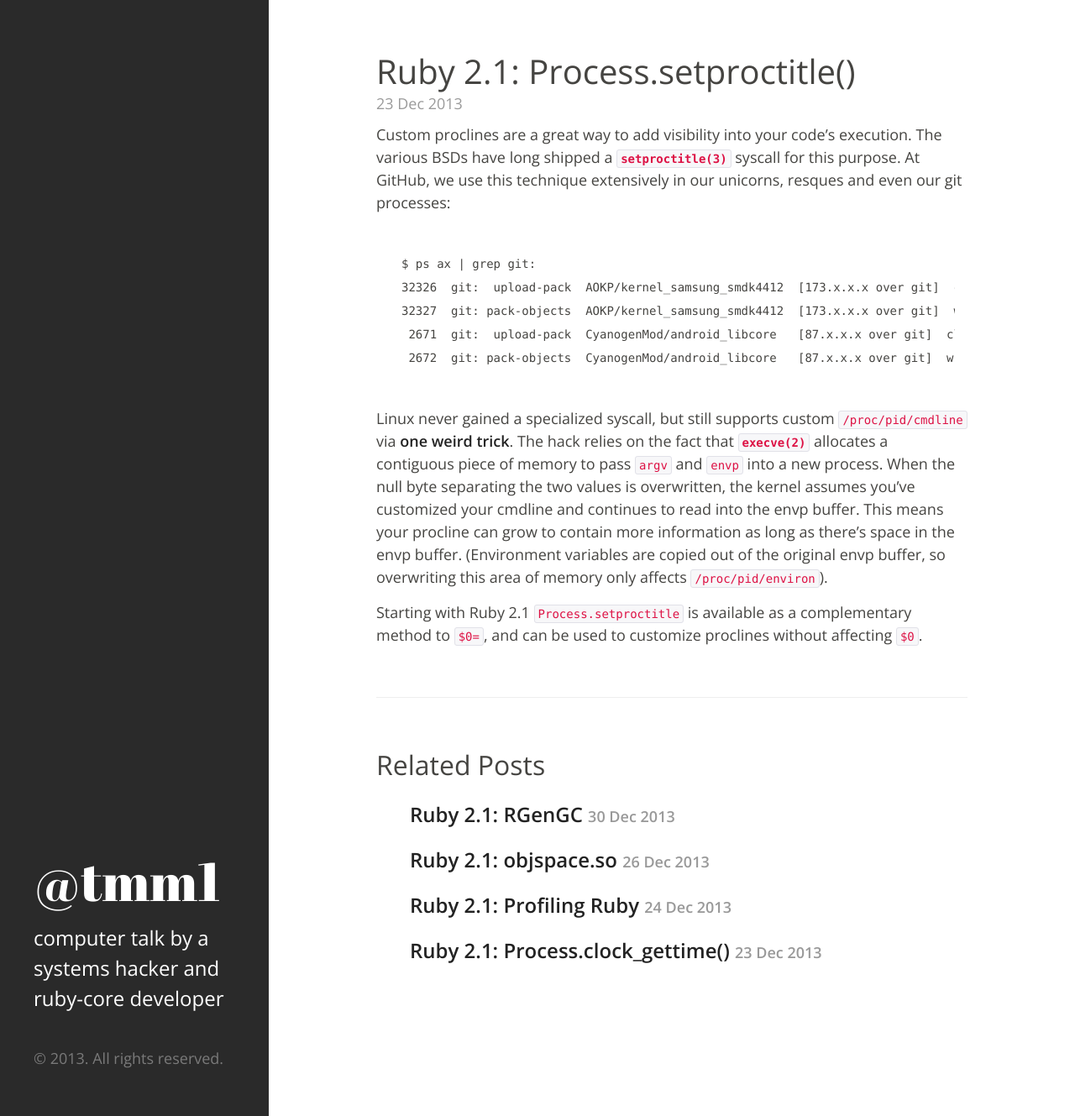
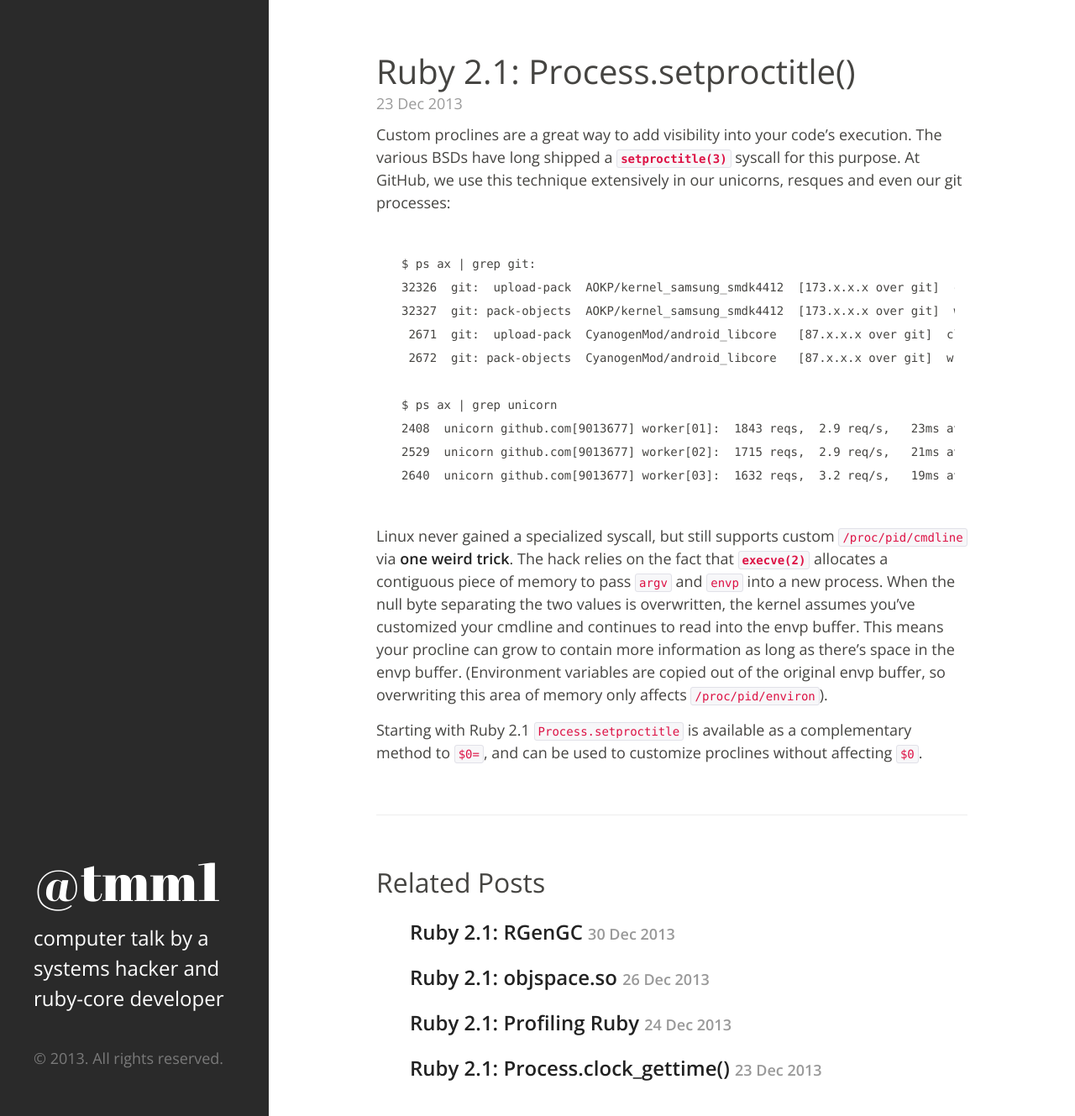
Before and after one commit to tmm1/tmm1.github.com, a Jekyll site: the page built from _posts/2013-12-23-ruby21-process-setproctitle.md, in a window 1280 px wide and 1329 px high. Shown: the whole window at 84% size. Built offline with Jekyll 4.4.1, drawn with Linux system fonts in a browser that asks for light colours; Markdown is read by kramdown in place of the engine named in the settings; comment, search, counter and statistics services are not loaded.

Commit message:
show off some unicorn proclines

````diff
--- a/_posts/2013-12-23-ruby21-process-setproctitle.md
+++ b/_posts/2013-12-23-ruby21-process-setproctitle.md
@@ -13,6 +13,11 @@ $ ps ax | grep git:
 32327  git: pack-objects  AOKP/kernel_samsung_smdk4412  [173.x.x.x over git]  writing: 9% (203294/2087544)
  2671  git:  upload-pack  CyanogenMod/android_libcore   [87.x.x.x over git]  clone: create_pack_file: 31.26 MiB @ 31.00 KiB/s
  2672  git: pack-objects  CyanogenMod/android_libcore   [87.x.x.x over git]  writing: 93% (90049/96410)
+
+$ ps ax | grep unicorn
+2408  unicorn github.com[9013677] worker[01]:  1843 reqs,  2.9 req/s,   23ms avg,   6.9% util
+2529  unicorn github.com[9013677] worker[02]:  1715 reqs,  2.9 req/s,   21ms avg,   6.2% util
+2640  unicorn github.com[9013677] worker[03]:  1632 reqs,  3.2 req/s,   19ms avg,   6.2% util
 ```
 
 Linux never gained a specialized syscall, but still supports custom `/proc/pid/cmdline` via [one weird trick](https://github.com/torvalds/linux/blob/f5835372ebedf26847c2b9e193284075cc9c1f7f/fs/proc/base.c#L220-L222). The hack relies on the fact that [`execve(2)`](http://man7.org/linux/man-pages/man2/execve.2.html) allocates a contiguous piece of memory to pass `argv` and `envp` into a new process. When the null byte separating the two values is overwritten, the kernel assumes you've customized your cmdline and continues to read into the envp buffer. This means your procline can grow to contain more information as long as there's space in the envp buffer. (Environment variables are copied out of the original envp buffer, so overwriting this area of memory only affects `/proc/pid/environ`).
````
